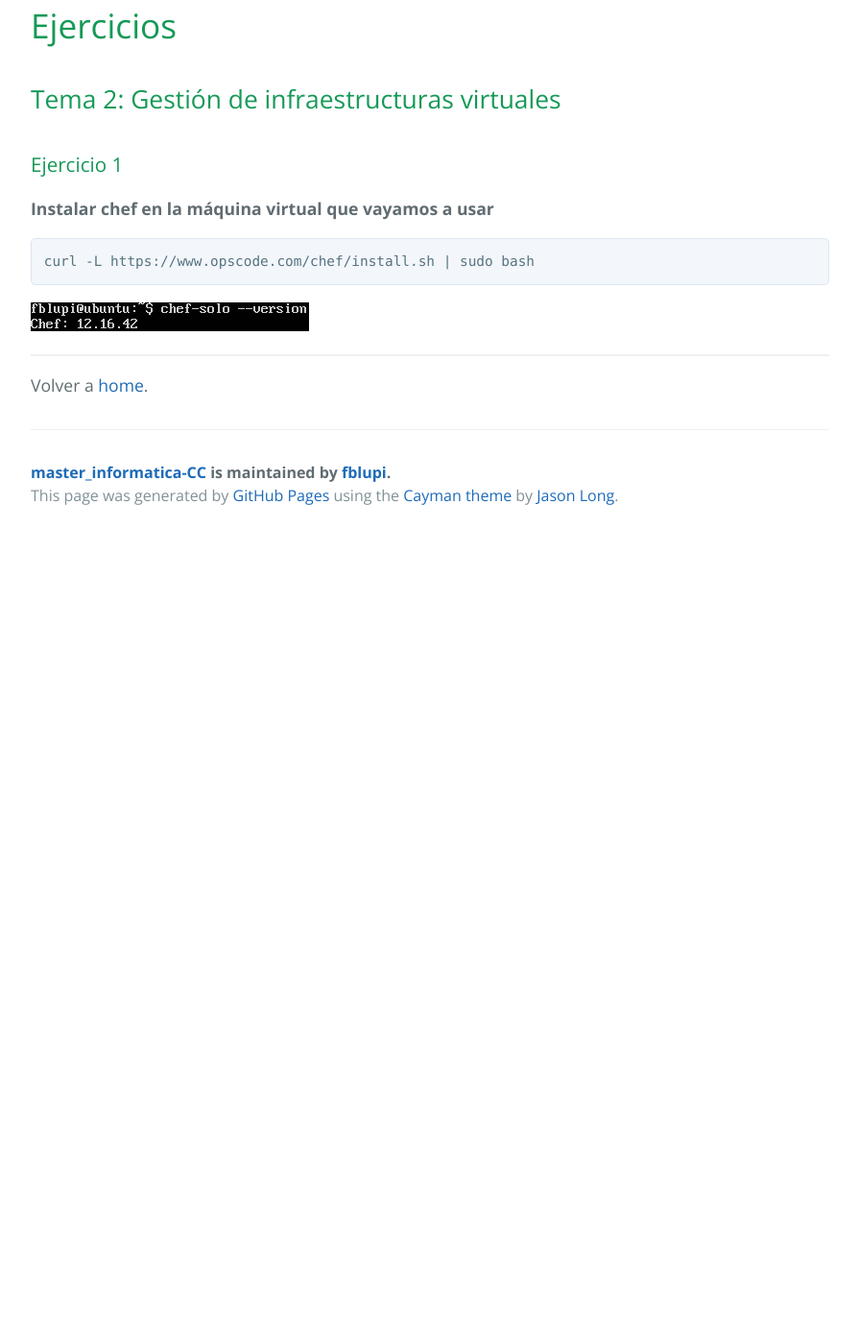
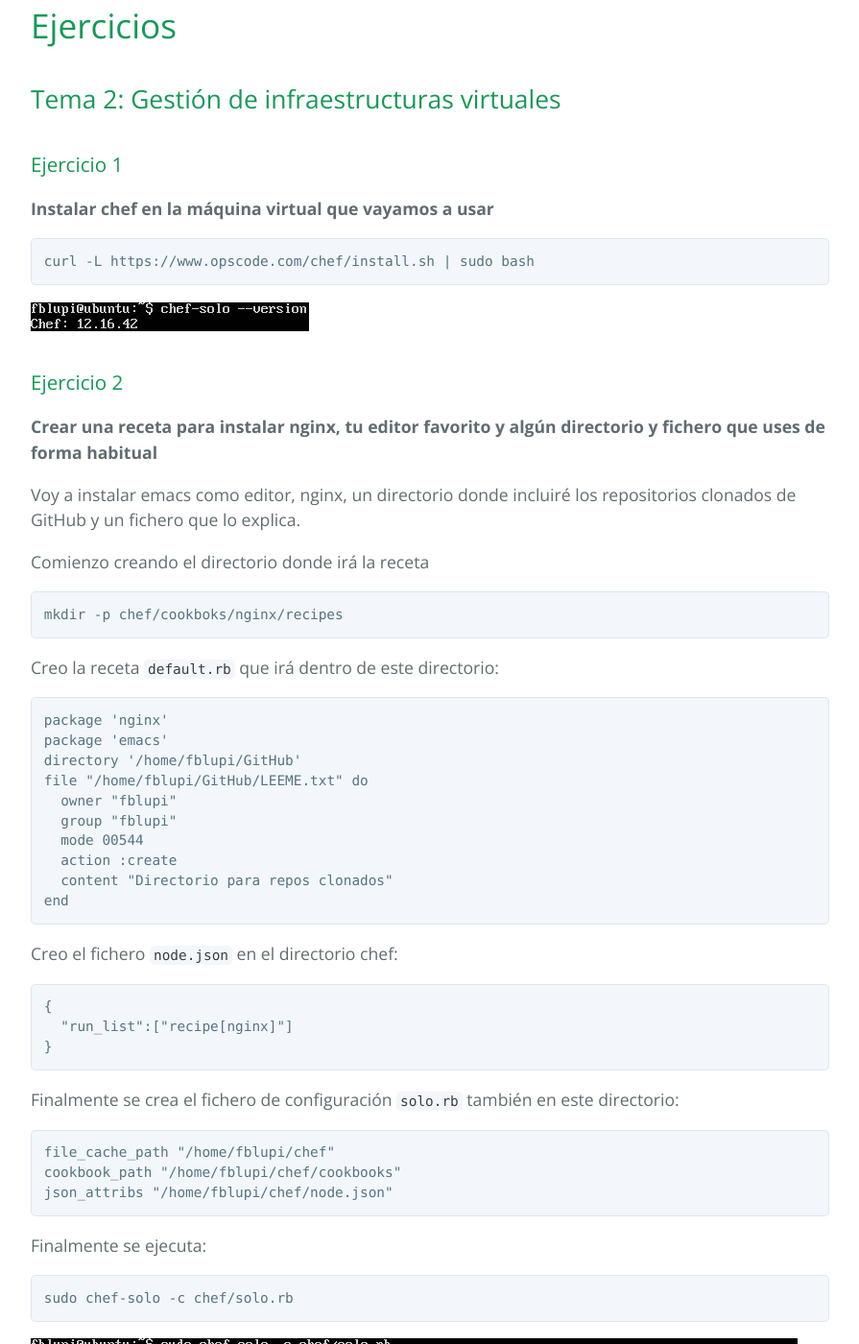
Before and after one commit to fblupi/master_informatica-CCFI, a Jekyll site: the page built from ejercicios-2.md, in a window 1280 px wide and 1400 px high, scrolled down 415 px. Shown: the whole window at 96% size, without its empty margins (192-1087 px from the left). Built offline with Jekyll 4.4.1, drawn with Linux system fonts in a browser that asks for light colours; before the commit the page ends 975 px from its top, so only the background shows below that.

Commit message:
Ejercicio 2 Tema 2 closes #16

````diff
--- a/ejercicios-2.md
+++ b/ejercicios-2.md
@@ -16,6 +16,57 @@ curl -L https://www.opscode.com/chef/install.sh | sudo bash
 
 ![Chef Installation](images/chef-installation.png "chef-installation")
 
+### Ejercicio 2
+
+**Crear una receta para instalar nginx, tu editor favorito y algún directorio y fichero que uses de forma habitual**
+
+Voy a instalar emacs como editor, nginx, un directorio donde incluiré los repositorios clonados de GitHub y un fichero que lo explica.
+
+Comienzo creando el directorio donde irá la receta
+
+```
+mkdir -p chef/cookboks/nginx/recipes
+```
+
+Creo la receta `default.rb` que irá dentro de este directorio:
+
+```rb
+package 'nginx'
+package 'emacs'
+directory '/home/fblupi/GitHub'
+file "/home/fblupi/GitHub/LEEME.txt" do
+  owner "fblupi"
+  group "fblupi"
+  mode 00544
+  action :create
+  content "Directorio para repos clonados"
+end
+```
+
+Creo el fichero `node.json` en el directorio chef:
+
+```js
+{
+  "run_list":["recipe[nginx]"]
+}
+```
+
+Finalmente se crea el fichero de configuración `solo.rb` también en este directorio:
+
+```rb
+file_cache_path "/home/fblupi/chef"
+cookbook_path "/home/fblupi/chef/cookbooks"
+json_attribs "/home/fblupi/chef/node.json"
+```
+
+Finalmente se ejecuta:
+
+```
+sudo chef-solo -c chef/solo.rb
+```
+
+![Chef Recipe](images/chef-recipe.png "chef-recipe")
+
 ---
 
 Volver a [home](index).
````
Also changed, not shown: images/chef-recipe.png (added).
